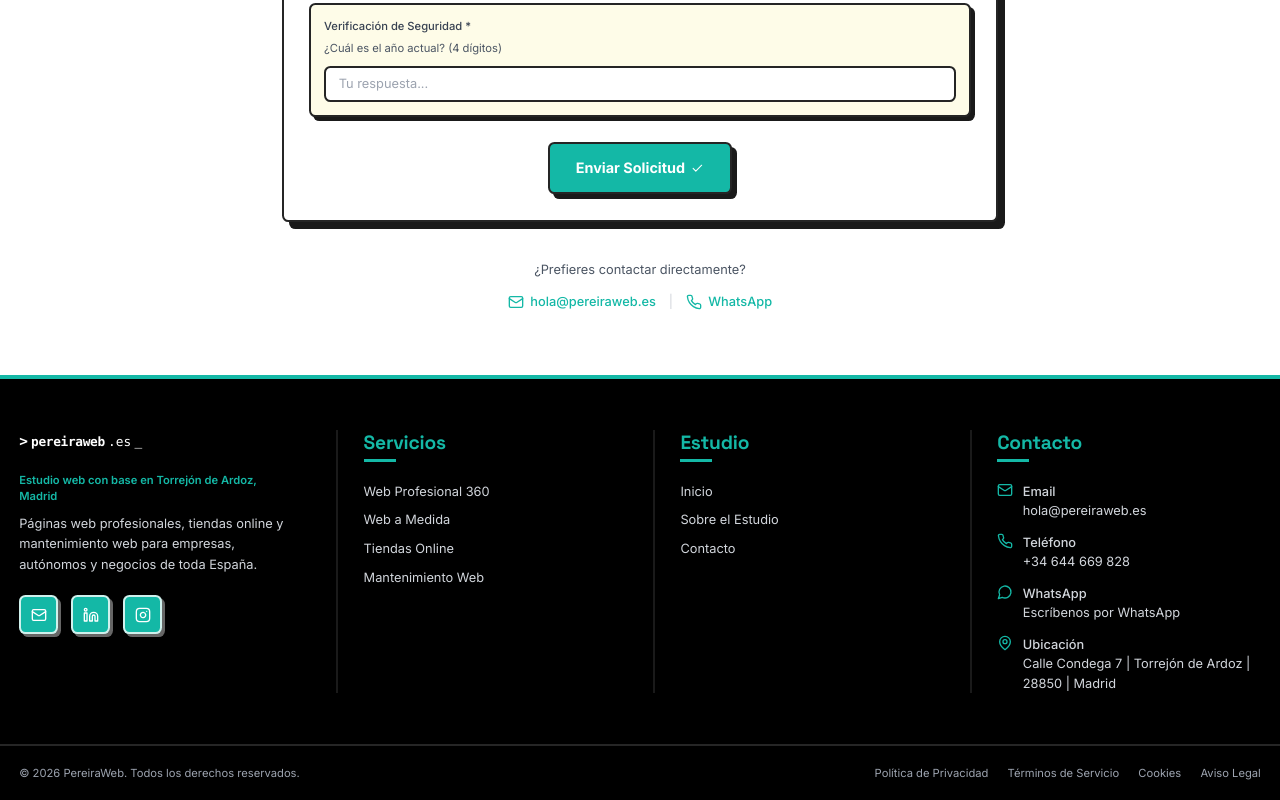
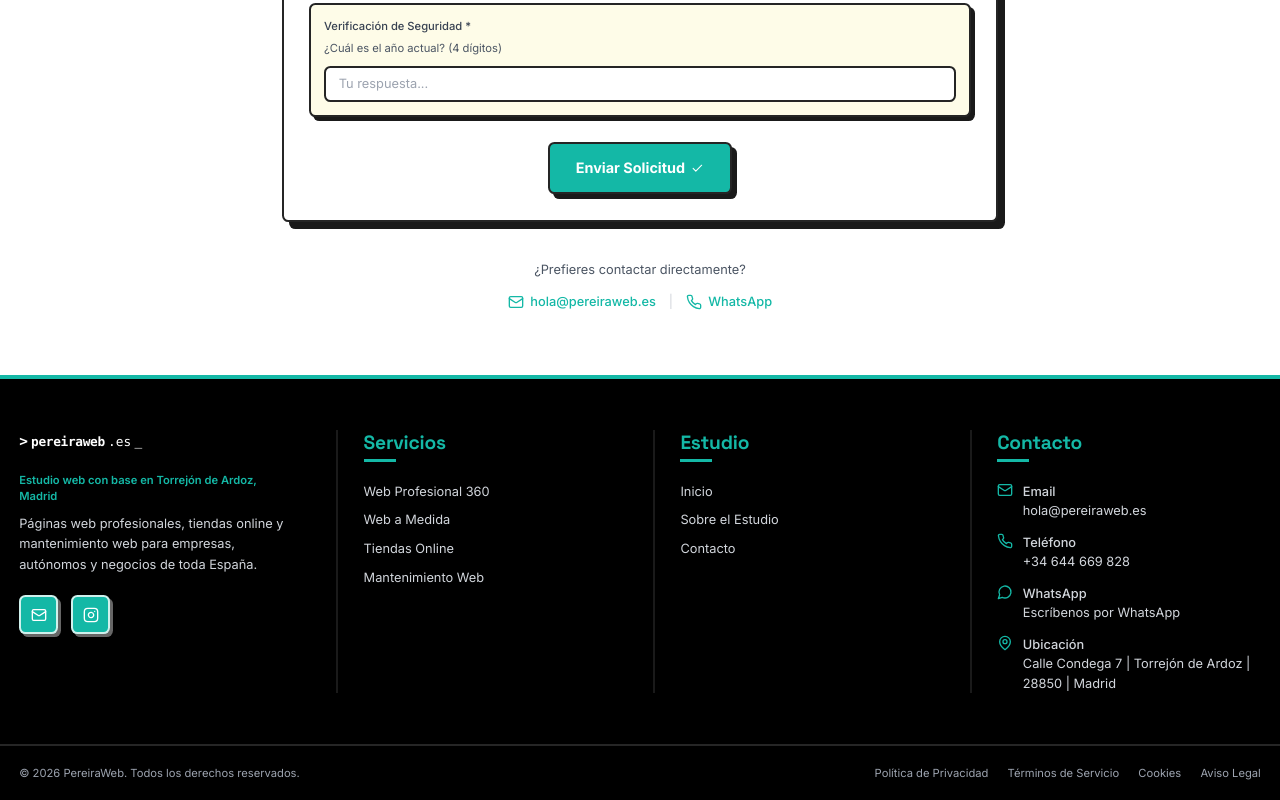
Before and after one commit to danipereiradev/portfolio-nuevo, a React (Vite) app: page / in a window 1280 px wide. Shown: the part 7928-8728 px from the top of the page. Built offline with nearby package versions, Linux system fonts and the light colour scheme.

Commit message:
feat: delete linkedin link for good

```diff
--- a/src/components/Footer.tsx
+++ b/src/components/Footer.tsx
@@ -1,12 +1,5 @@
 import { useState } from 'react';
-import {
-  Mail,
-  Linkedin,
-  MapPin,
-  Phone,
-  Instagram,
-  MessageCircle,
-} from 'lucide-react';
+import { Mail, MapPin, Phone, Instagram, MessageCircle } from 'lucide-react';
 import { useLanguage } from '../contexts/LanguageContext';
 import {
   trackEmailClick,
@@ -77,14 +70,7 @@ const Footer = () => {
                 >
                   <Mail className='w-5 h-5' />
                 </a>
-                <a
-                  href='https://www.linkedin.com/in/dani-pereira-396618226/'
-                  target='_blank'
-                  rel='noopener noreferrer'
-                  className='bg-accent hover:bg-accent-hover p-3 rounded-lg border-2 border-white/80 shadow-[3px_3px_0_0_rgba(255,255,255,0.4)] hover:shadow-[1px_1px_0_0_rgba(255,255,255,0.4)] hover:translate-x-[2px] hover:translate-y-[2px] transition-all duration-150'
-                >
-                  <Linkedin className='w-5 h-5' />
-                </a>
+
                 <a
                   href='https://www.instagram.com/pereiraweb.es/'
                   target='_blank'
```
